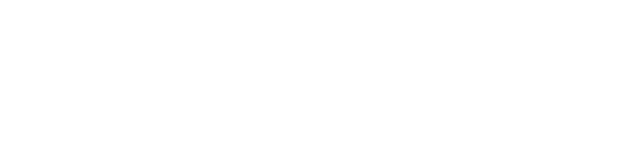
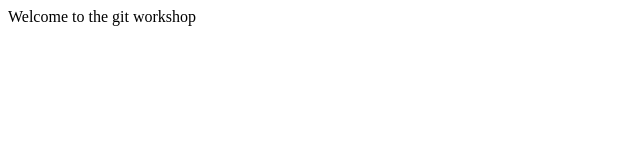
Before and after one commit to dev-subangan/git-demo, a plain HTML site: page index.html in a window 1280 px wide. Shown: the whole page, without its empty margins (0-640 px from the left). Drawn offline with Linux system fonts and the light colour scheme.

Commit message:
second commit

```diff
--- a/index.html
+++ b/index.html
@@ -6,6 +6,6 @@
 
     </head>
     <body>
-
+        Welcome to the git workshop
     </body>
 </html>
```
